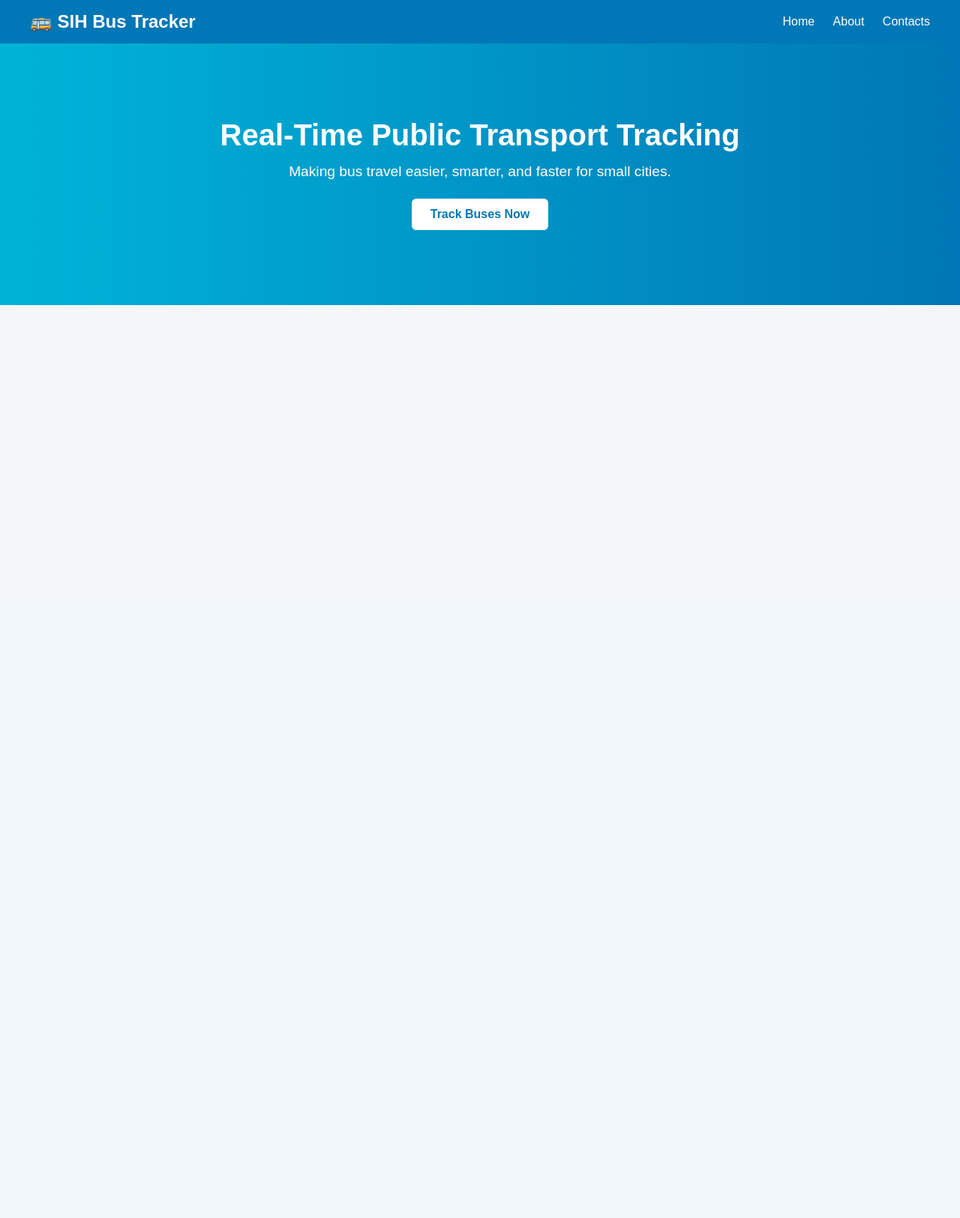
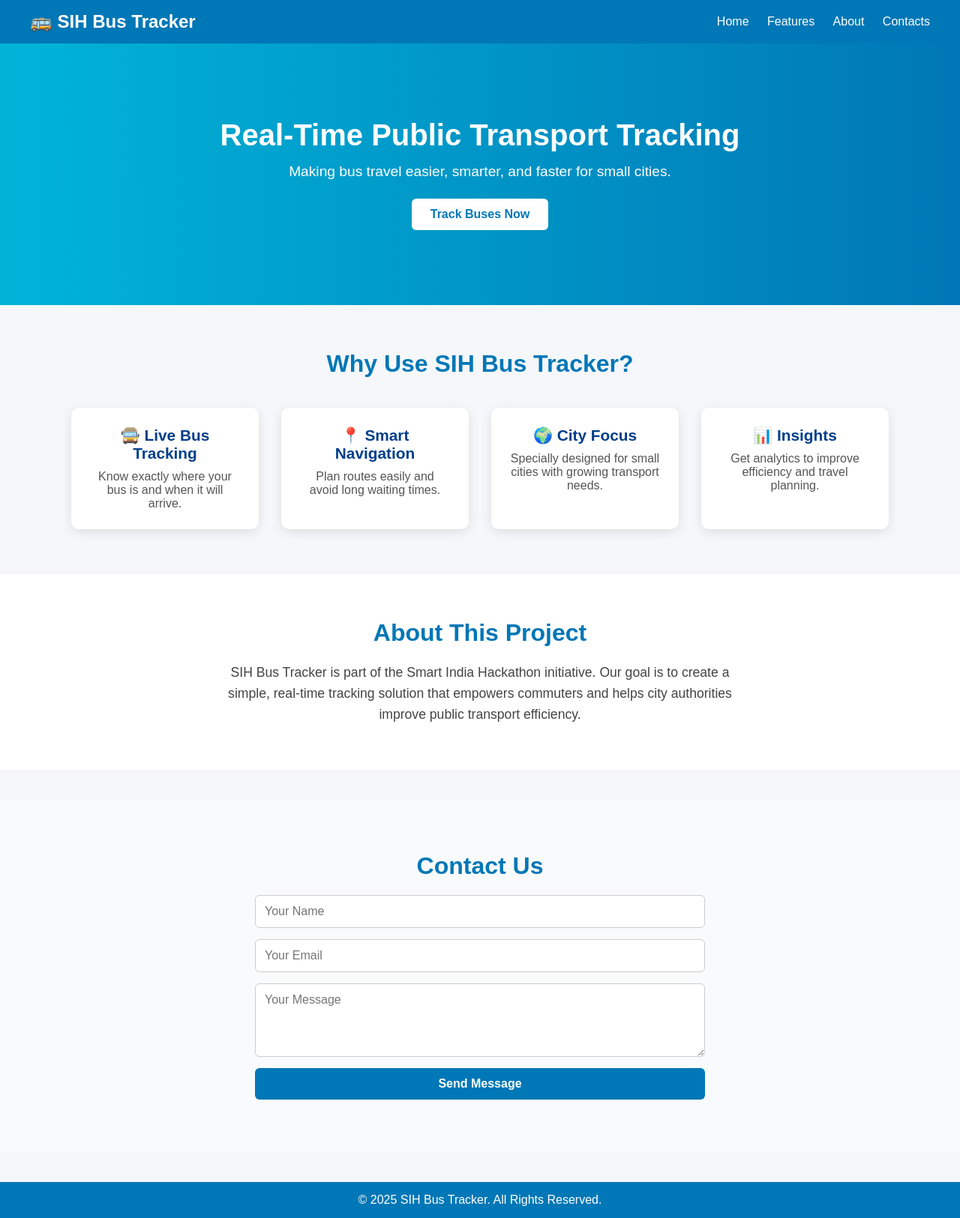
Before and after one commit to aryanmishra1718/SIH-PUBLIC-TRANSPORT-TRACKING, a Flask app: page / in a window 1280 px wide. Shown: the whole page at 75% size. Before the commit the page ends 407 px from the top, so only its background shows below. Run offline with Flask 3, Linux system fonts and the light colour scheme.

Commit message:
Add trak.html and update homepage design

```diff
--- a/static/style.css
+++ b/static/style.css
@@ -72,3 +72,125 @@ header nav a:hover {
     background: #90e0ef;
     color: #023e8a;
 }
+
+/* Features Section */
+.features {
+    padding: 60px 20px;
+    text-align: center;
+    background: #f5f7fa;
+}
+
+.features h2 {
+    font-size: 2em;
+    color: #0077b6;
+    margin-bottom: 40px;
+}
+
+.feature-cards {
+    display: flex;
+    justify-content: center;
+    gap: 30px;
+    flex-wrap: wrap;
+}
+
+.card {
+    background: white;
+    padding: 25px;
+    width: 250px;
+    border-radius: 10px;
+    box-shadow: 0 4px 15px rgba(0, 0, 0, 0.1);
+    transition: 0.3s;
+}
+
+.card:hover {
+    transform: translateY(-5px);
+    box-shadow: 0 6px 20px rgba(0, 0, 0, 0.15);
+}
+
+.card h3 {
+    font-size: 1.3em;
+    color: #023e8a;
+    margin-bottom: 10px;
+}
+
+.card p {
+    font-size: 1em;
+    color: #555;
+}
+
+/* About Section */
+.about {
+    padding: 60px 20px;
+    text-align: center;
+    background: #ffffff;
+}
+
+.about h2 {
+    font-size: 2em;
+    color: #0077b6;
+    margin-bottom: 20px;
+}
+
+.about p {
+    max-width: 700px;
+    margin: 0 auto;
+    font-size: 1.1em;
+    color: #444;
+    line-height: 1.6;
+}
+
+/* Contact Section */
+.contact {
+    padding: 70px 20px;
+    text-align: center;
+    background: #f9fafc;
+    margin-top: 40px;
+}
+
+.contact h2 {
+    font-size: 2em;
+    color: #0077b6;
+    margin-bottom: 20px;
+}
+
+.contact form {
+    max-width: 600px;
+    margin: 0 auto;
+    display: flex;
+    flex-direction: column;
+    gap: 15px;
+}
+
+.contact input,
+.contact textarea {
+    padding: 12px;
+    border: 1px solid #ccc;
+    border-radius: 6px;
+    font-size: 1em;
+    width: 100%;
+}
+
+.contact button {
+    padding: 12px;
+    font-size: 1em;
+    background: #0077b6;
+    color: white;
+    border: none;
+    border-radius: 6px;
+    cursor: pointer;
+    font-weight: bold;
+    transition: 0.3s;
+}
+
+.contact button:hover {
+    background: #023e8a;
+}
+
+/* Footer */
+footer {
+    background: #0077b6;
+    color: white;
+    text-align: center;
+    padding: 15px;
+    margin-top: 40px;
+}
--- a/templates/home.html
+++ b/templates/home.html
@@ -12,8 +12,9 @@
         <div class="logo">🚌 SIH Bus Tracker</div>
         <nav>
             <a href="/">Home</a>
-            <a href="/about">About</a>
-            <a href="/contact">Contacts</a>
+            <a href="#features">Features</a>
+            <a href="#about">About</a>
+            <a href="#contact">Contacts</a>
         </nav>
     </header>
 
@@ -23,5 +24,54 @@
         <p>Making bus travel easier, smarter, and faster for small cities.</p>
         <button>Track Buses Now</button>
     </section>
+
+    <!-- Features Section -->
+    <section id="features" class="features">
+        <h2>Why Use SIH Bus Tracker?</h2>
+        <div class="feature-cards">
+            <div class="card">
+                <h3>🚍 Live Bus Tracking</h3>
+                <p>Know exactly where your bus is and when it will arrive.</p>
+            </div>
+            <div class="card">
+                <h3>📍 Smart Navigation</h3>
+                <p>Plan routes easily and avoid long waiting times.</p>
+            </div>
+            <div class="card">
+                <h3>🌍 City Focus</h3>
+                <p>Specially designed for small cities with growing transport needs.</p>
+            </div>
+            <div class="card">
+                <h3>📊 Insights</h3>
+                <p>Get analytics to improve efficiency and travel planning.</p>
+            </div>
+        </div>
+    </section>
+
+    <!-- About Section -->
+    <section id="about" class="about">
+        <h2>About This Project</h2>
+        <p>
+            SIH Bus Tracker is part of the Smart India Hackathon initiative.
+            Our goal is to create a simple, real-time tracking solution that empowers
+            commuters and helps city authorities improve public transport efficiency.
+        </p>
+    </section>
+
+    <!-- Contact Section -->
+    <section id="contact" class="contact">
+        <h2>Contact Us</h2>
+        <form>
+            <input type="text" placeholder="Your Name" required>
+            <input type="email" placeholder="Your Email" required>
+            <textarea placeholder="Your Message" rows="4" required></textarea>
+            <button type="submit">Send Message</button>
+        </form>
+    </section>
+
+    <!-- Footer -->
+    <footer>
+        <p>© 2025 SIH Bus Tracker. All Rights Reserved.</p>
+    </footer>
 </body>
 </html>
```
Also changed, not shown: templates/trak.html (added, +211 -0 lines).
